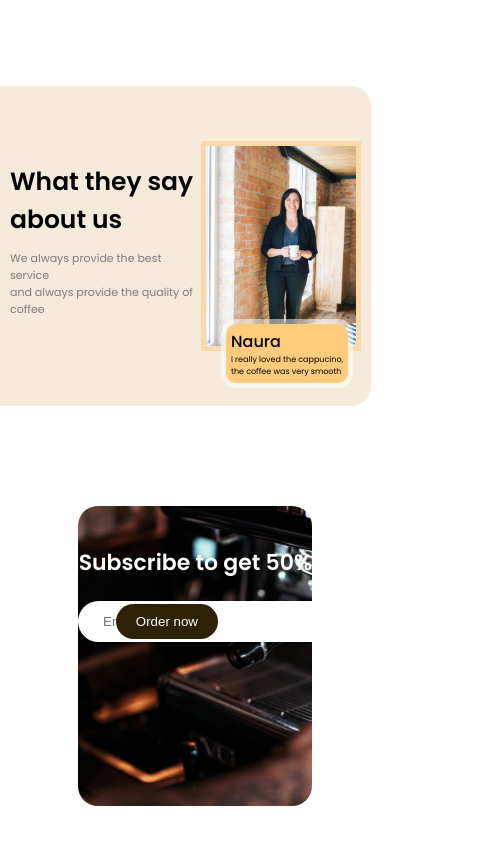
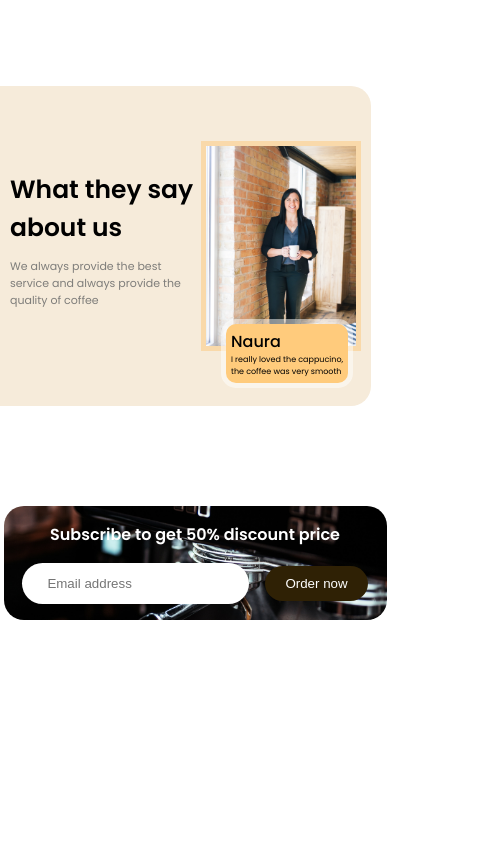
Before and after one commit to wilfried237/FlushTea, a plain HTML site: page index.html in a window 390 px wide. Shown: the part 3980-4824 px from the top of the page, 478 px wide, since content can reach past the window. Drawn offline with Linux system fonts and the light colour scheme.

Commit message:
menu page done phone responsiveness

```diff
--- a/menu-css/subscribe.css
+++ b/menu-css/subscribe.css
@@ -18,6 +18,8 @@
     margin-top: 100px;
     /* Rounding off the corners of the subscriber section. */
     border-radius: 20px;
+
+    margin-bottom: 15rem;
 }
 
 /* This code is for styling the text inside the subscribe section. */
@@ -79,3 +81,38 @@
     /* Changing the cursor style to pointer on hover. */
     cursor: pointer;
 }
+@media only screen and (max-width: 767px) {
+    .subscribe{
+        width: 90%;
+        height: auto;
+        padding: 1rem;
+    }
+    .subscribe-p-button{
+        display: flex;
+        flex-direction: column;
+        justify-content: center;
+        align-items: center;
+        row-gap: 1rem;
+    }
+    .sub-p{
+        font-size: medium;
+        margin: 0;
+    }
+    .subscribe-p{
+        display: flex;
+        align-items: center;
+        justify-content: center;
+    }
+    .subscribe-btn{
+        display: flex;
+        align-items: center;
+        justify-content: center;
+        column-gap: 1rem;
+    }
+    .subscribe-btn input{
+        width: auto;
+    }
+    .subscribe-btn button{
+        position: static;
+    }
+}
--- a/menu-css/testimonial.css
+++ b/menu-css/testimonial.css
@@ -126,4 +126,7 @@
         font-size: 0.5rem;
         text-justify: inter-word;
     }
+    .testimonial-p2 br{
+        display: none;
+    }
 }
```
